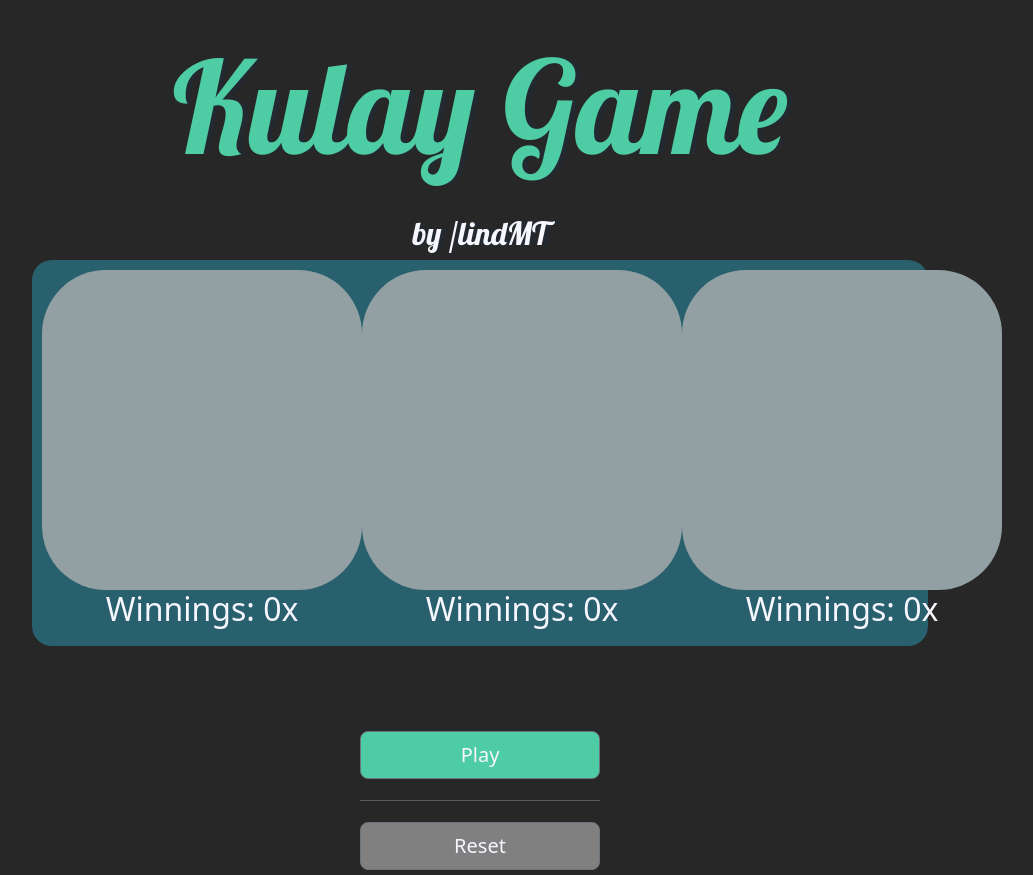
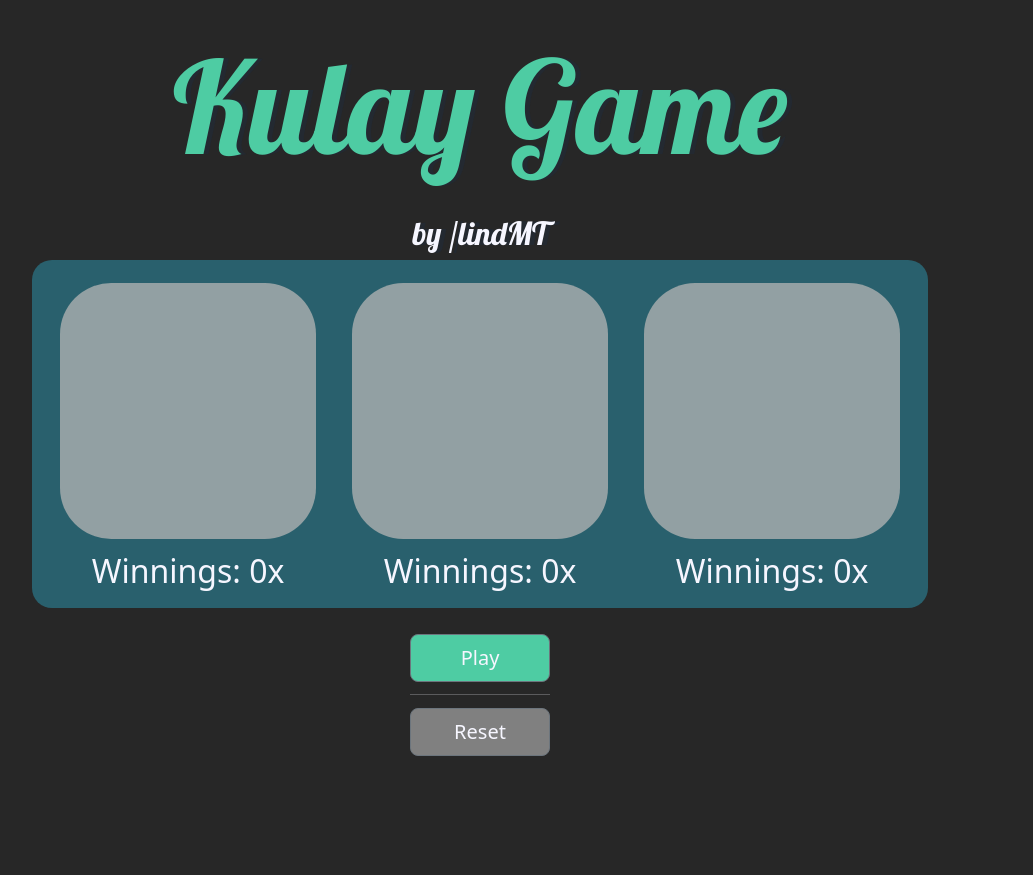
Before and after one commit to lindMT/Kulay-Game, a plain HTML site: page index.html in a window 1280 px wide. Shown: the whole page, without its empty margins (160-1193 px from the left). After the commit the page ends 800 px from the top, so only its background shows below. Drawn offline with nearby package versions, Linux system fonts and the light colour scheme.

Commit message:
updated styles

```diff
--- a/styles.css
+++ b/styles.css
@@ -4,14 +4,13 @@ body{
 }
 
 .dice-container {
-  width: 70%;
+  width: 70vw;
   margin: auto;
   text-align: center;
   display: grid;
   grid-template-columns: auto auto auto;
   background-color: #29606d;
   padding: 10px;
-  margin-bottom: 5rem;
   border-radius: 20px;
 }
 
@@ -21,9 +20,19 @@ body{
 }
 
 .button-container {
+  padding: 2vw;
   text-align: center;
   display: inline-block;
-  width: 15rem;
+  width: 15vw;
+}
+
+hr {
+  margin-top: 1vw;
+  margin-bottom: 1vw;
+}
+
+button{
+  width: 100%;
 }
 
 h1 {
@@ -47,6 +56,7 @@ h2 {
   color: #F6F6FF;
 }
 
+
 p {
   font-size: 2rem;
   color: #F6F6FF;
@@ -54,14 +64,9 @@ p {
 }
 
 img {
-  width: 20rem;
+  margin: 1vw;
+  width: 20vw;
   border-radius: 20%;
-}
-
-button{
-  margin-top: 5px;
-  margin-bottom: 5px;
-  width: 100%;
 }
 
 .white {
```
